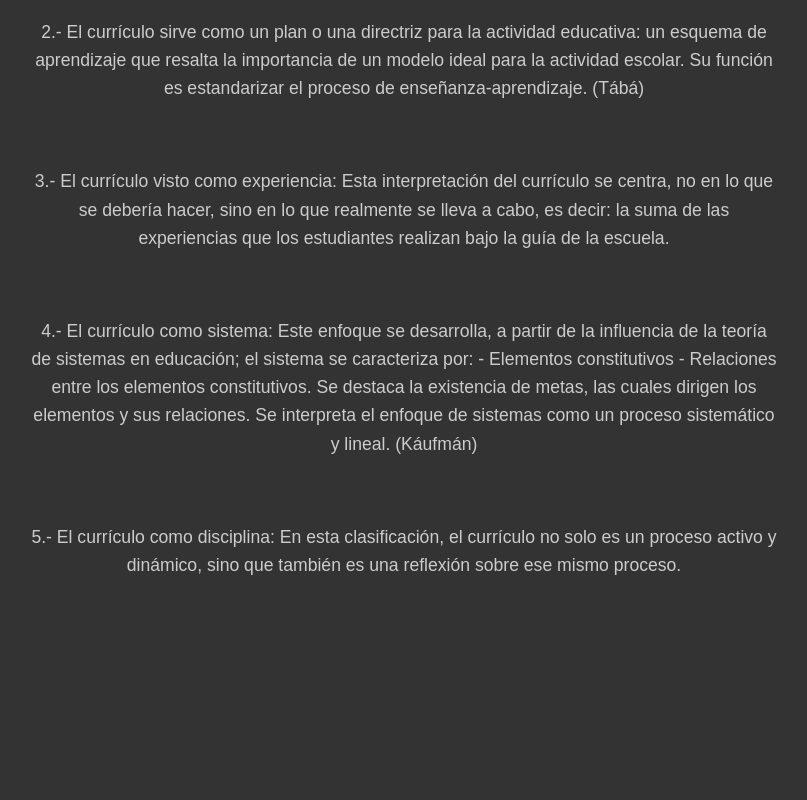
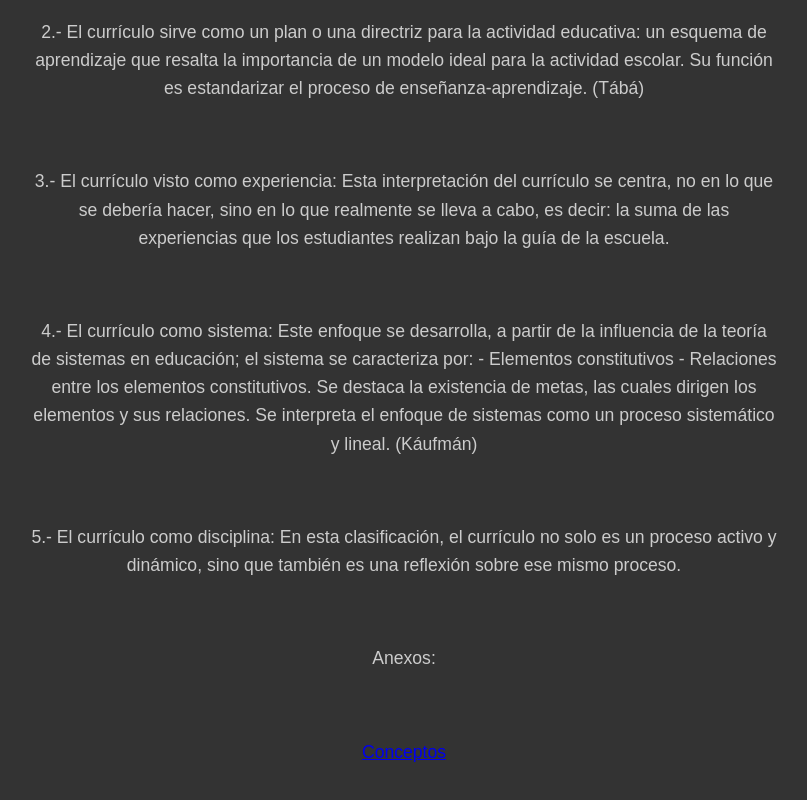
Before and after one commit to Michaelb200/P-gina-web., a plain HTML site: page Conceptos.html in a window 1280 px wide. Shown: the part 483-1283 px from the top of the page, without its empty margins (236-1043 px from the left). Drawn offline with Linux system fonts and the light colour scheme.

Commit message:
Add files via upload

```diff
--- a/Conceptos.html
+++ b/Conceptos.html
@@ -59,6 +59,8 @@
 <p class="descripcion">3.- El currículo visto como experiencia: Esta interpretación del currículo se centra, no en lo que se debería hacer, sino en lo que realmente se lleva a cabo, es decir: la suma de las experiencias que los estudiantes realizan bajo la guía de la escuela.    </p>
 <p class="descripcion"> 4.- El currículo como sistema: Este enfoque se desarrolla, a partir de la influencia de la teoría de sistemas en educación; el sistema se caracteriza por: - Elementos constitutivos - Relaciones entre los elementos constitutivos. Se destaca la existencia de metas, las cuales dirigen los elementos y sus relaciones. Se interpreta el enfoque de sistemas como un proceso sistemático y lineal. (Káufmán)</p>
 <p class="descripcion">5.- El currículo como disciplina: En esta clasificación, el currículo no solo es un proceso activo y dinámico, sino que también es una reflexión sobre ese mismo proceso.</p>
+<p class="descripcion">Anexos: </p>
+<p class="descripcion"><a href="https://youtu.be/HSP2p2wS0eQ?si=-LTX1CQutggiqmen">Conceptos</a> </p>
 <p class="descripcion">&nbsp;</p>
 <p>&nbsp;</p>
 <p class="descripcion">&nbsp;</p>
```
